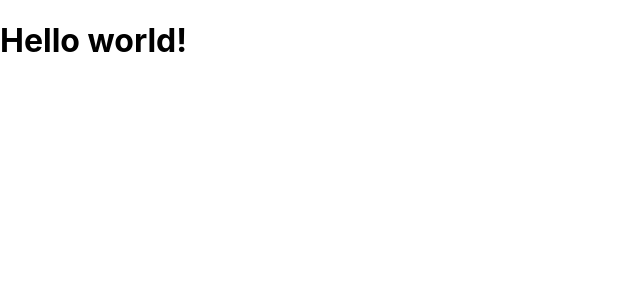
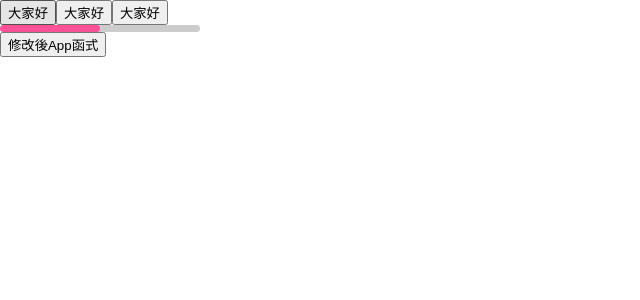
Before and after one commit to TamyTsai/ReactJS-practice, a React (Create React App) app: page / in a window 1280 px wide. Shown: the top 300 px of the page, without its empty margins (0-640 px from the left). Built offline with nearby package versions, Linux system fonts and the light colour scheme.

Commit message:
以函式實現React component，並模組化

```diff
--- a/src/App.js
+++ b/src/App.js
@@ -3,23 +3,27 @@ import './App.css';
 
 function App() {
   return (
-    <div className="App">
-      <header className="App-header">
-        <img src={logo} className="App-logo" alt="logo" />
-        <p>
-          Edit <code>src/App.js</code> and save to reload.
-        </p>
-        <a
-          className="App-link"
-          href="https://reactjs.org"
-          target="_blank"
-          rel="noopener noreferrer"
-        >
-          Learn React
-        </a>
-      </header>
-    </div>
+    <button>修改後App函式</button>
   );
+  // return (
+  //   <div className="App">
+  //     <header className="App-header">
+  //       <img src={logo} className="App-logo" alt="logo" />
+  //       <p>
+  //         Edit <code>src/App.js</code> and save to reload.
+  //       </p>
+  //       <a
+  //         className="App-link"
+  //         href="https://reactjs.org"
+  //         target="_blank"
+  //         rel="noopener noreferrer"
+  //       >
+  //         Learn React
+  //       </a>
+  //     </header>
+  //   </div>
+  // );
 }
 
-export default App;
+export default App; // 將函式輸出 給其他檔案（模組）引入
+// 把輸出的東西包成一個「物件」讓別人存取，輸入檔就能不用{}去取單一的東西，方法是加上default關鍵字、包成一個物件後，把要一起export的東西都丟進去這個物件
--- a/src/index.js
+++ b/src/index.js
@@ -1,18 +1,47 @@
 import React from 'react'; // 引入用npm載下來的React
 import ReactDOM from 'react-dom/client'; // 引入用npm載下來的ReactDOM
 import './index.css';
-import App from './App';
+import App from './App'; // 從App.js檔案（模組） 引入App()函式
+// 引入的函式（被包成物件，所以不需要{}）要被作為React component使用，所以還是要以import React from 'react';引入React
 import reportWebVitals from './reportWebVitals';
 
 // 而React特別的地方在，當我們寫React時，是對React自己的DOM操作
 // React DOM函式`ReactDOM.render()`是React的程式進入點，正確的說法是React的 virtual DOM 。
 // React不是像過去我們操作DOM時一樣「一個指令一個動作」，而是先用js做出一個模擬的DOM，當畫面產生改變，React會把更改的地方放入virtual DOM，和原本的DOM比較後，再去更改DOM上「必須更改的地方」。
 const root = ReactDOM.createRoot(document.getElementById('root'));
+
+function Hello(){
+  return(
+    <button>大家好</button>
+  );
+};
+
+function Progress(){
+  const barWidth="50%";
+  return(
+    <div>
+      <div className="progress-back" style={{backgroundColor:"rgba(0,0,0,0.2)",width:"200px",height:"7px",borderRadius:"10px"}}>
+        <div className="progress-bar" style={{backgroundColor:"#fe5196",width:barWidth,height:"100%",borderRadius:"10px"}}></div>
+      </div>
+    </div>
+  );
+}
+
 root.render( // 呼叫一個物件「ReactDOM」的render函式
 // 此函式接收兩個參數:
 // 第一個參數`<h1> Hello world!</h1>`是我們所渲染到畫面上的內容。
 // 第二個參數`document.getElementById('root')`是React所綁定的原始div元素。
-  <h1>Hello world!</h1>,
+  <div>
+    <Hello/>
+    <Hello/>
+    <Hello/>
+    <Progress/>
+    <App/>
+  </div>,
+  // Hello 函式 成為了 component
+  // 一般JSX 寫成 {函式名稱}
+  // JSX當中的React component語法 寫成 <函式名稱/>
+  // App函式是從其他檔案（模組）引入的
   <React.StrictMode>
     <App />
   </React.StrictMode>
```
